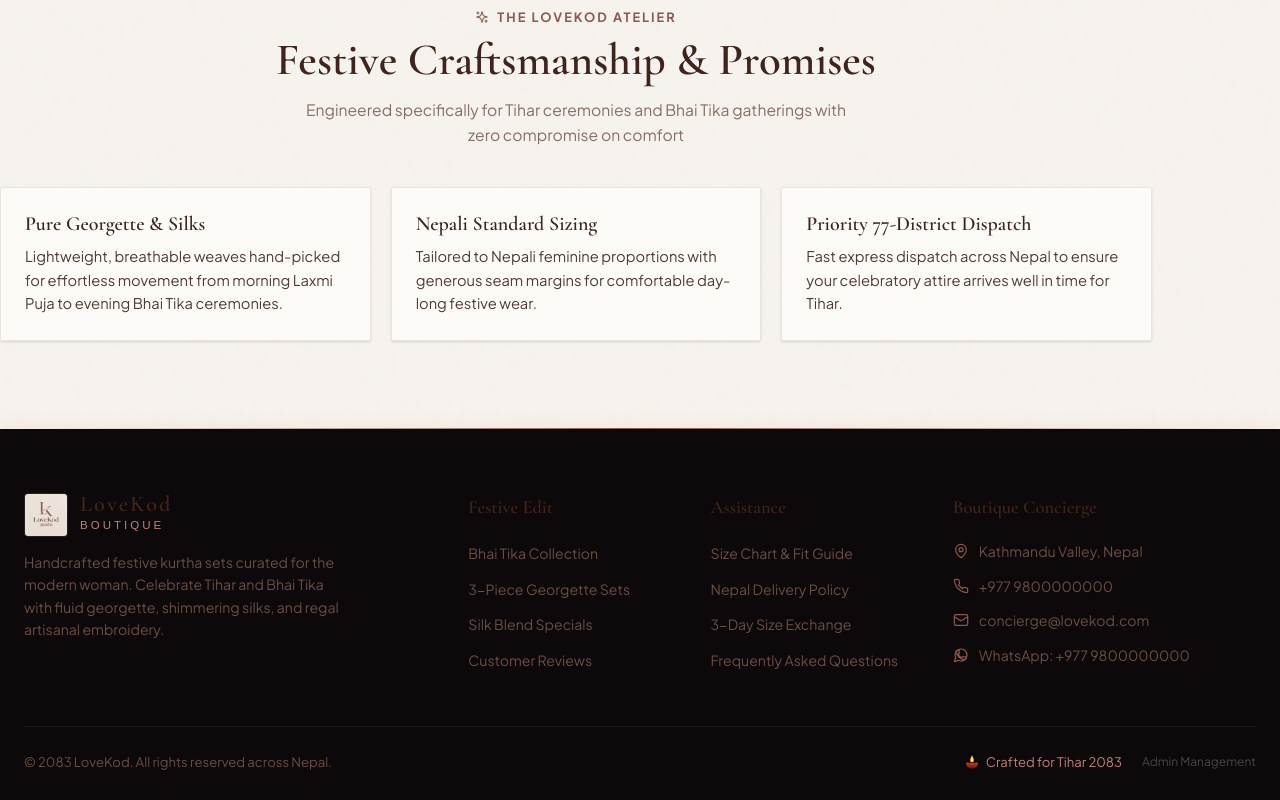
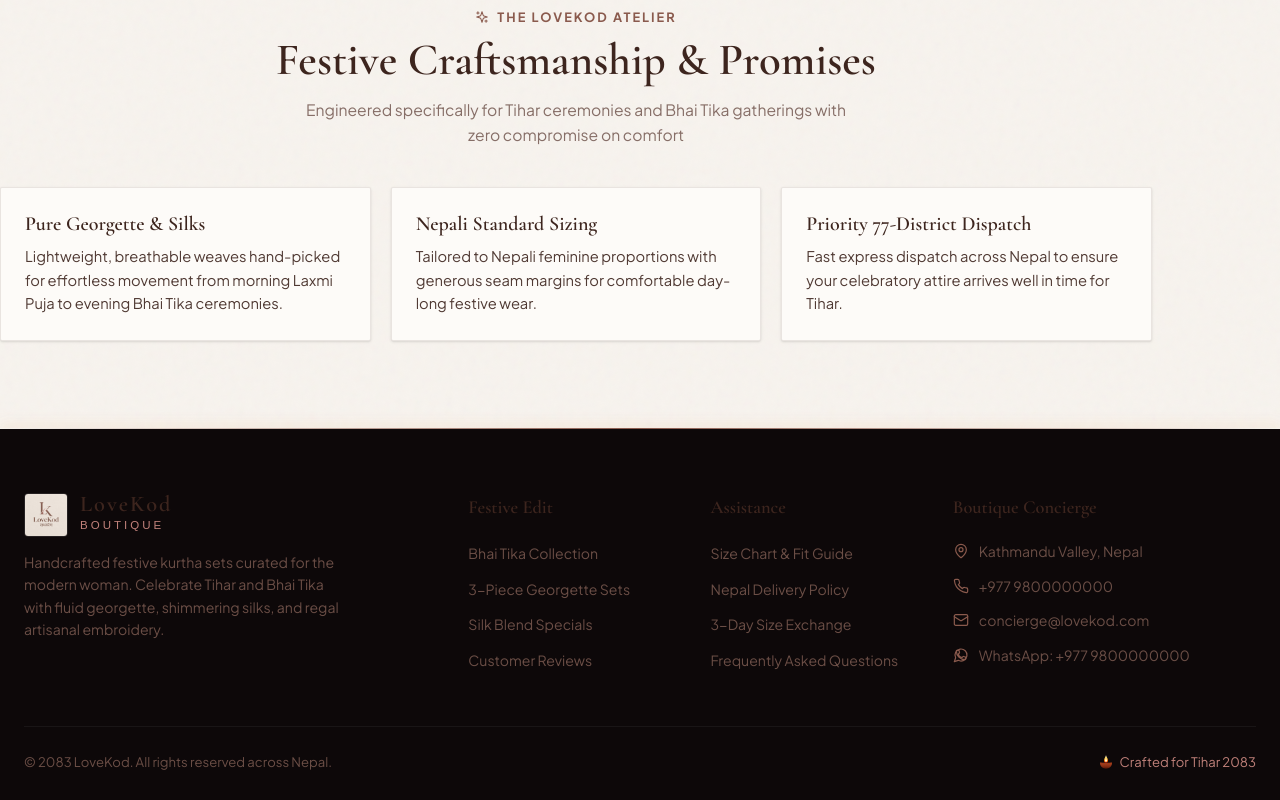
Before and after one commit to MaulikI8/lovekod, a React (Vite) app: page / in a window 1280 px wide. Shown: the part 4542-5342 px from the top of the page. Built offline with nearby package versions, Linux system fonts and the light colour scheme; no server answers.

Commit message:
chore(footer): remove Admin Management link and all admin traces from frontend

```diff
--- a/src/components/Footer.jsx
+++ b/src/components/Footer.jsx
@@ -79,9 +79,6 @@
                 <DiyaIcon size={16} active={true} />
                 <span>Crafted for Tihar 2083</span>
               </span>
-              <Link to="/admin" className="staff-link">
-                Admin Management
-              </Link>
             </div>
           </div>
         </footer>
```
